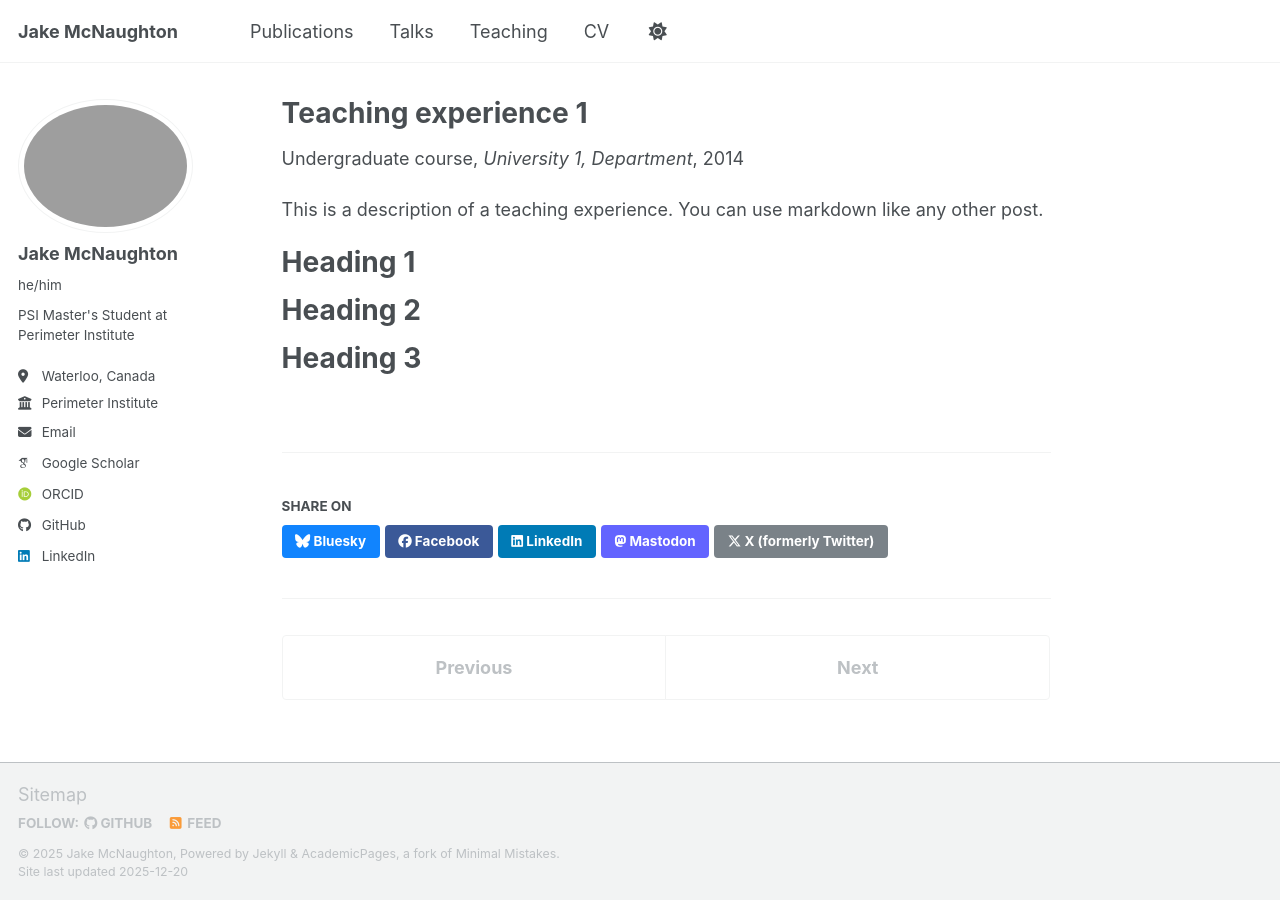
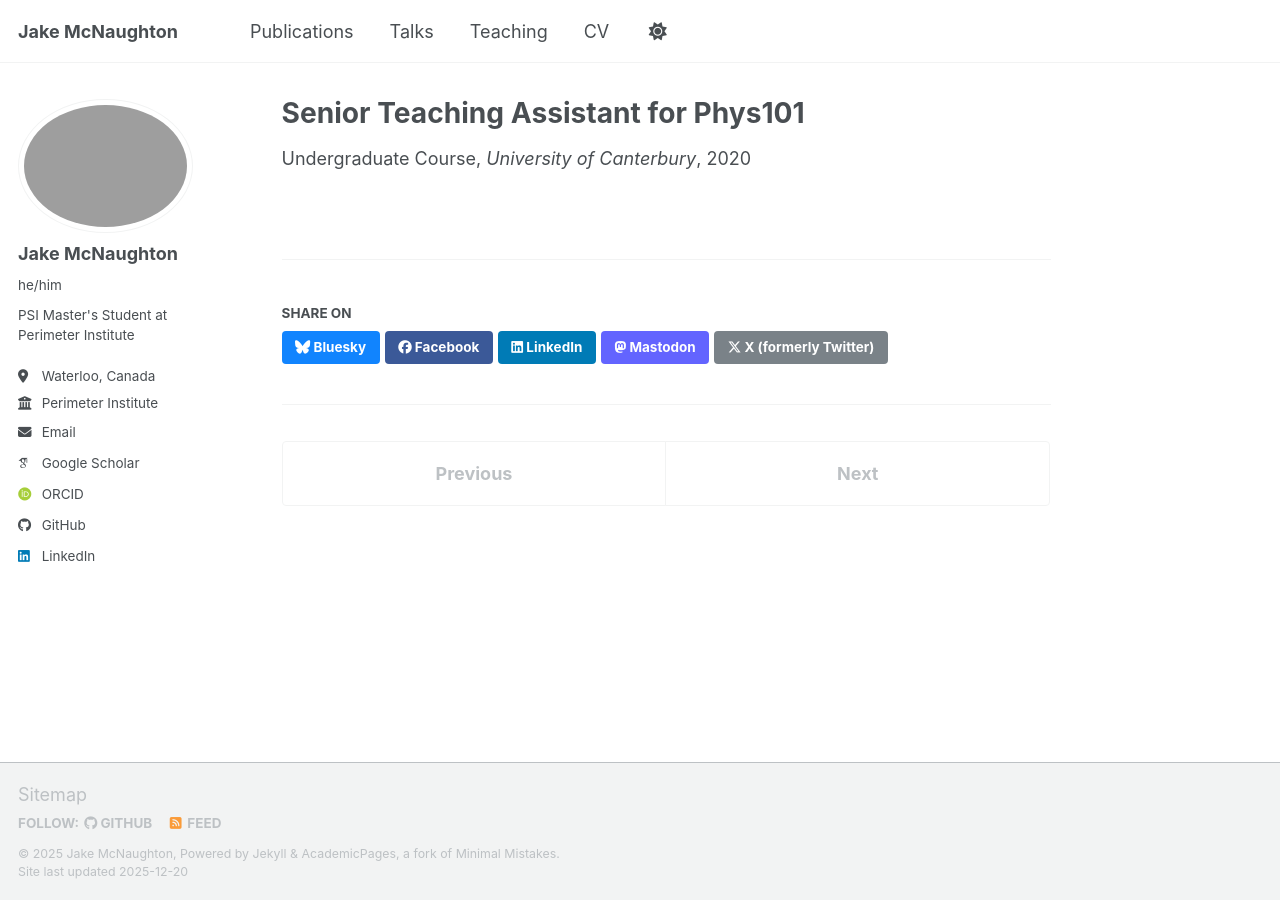
Before and after one commit to jakemcnaughton/jakemcnaughton.github.io, a Jekyll site: the page built from _teaching/2014-spring-teaching-1.md, in a window 1280 px wide. Built offline with Jekyll 4.4.1, drawn with Linux system fonts in a browser that asks for light colours; some web fonts are replaced; a script bundle is joined from its source files by our own code; library files that are not in the unit come from our copies.

Commit message:
Revise teaching experience for Phys101
Updated teaching experience details including title, venue, date, and location.

```diff
--- a/_teaching/2014-spring-teaching-1.md
+++ b/_teaching/2014-spring-teaching-1.md
@@ -1,20 +1,9 @@
 ---
-title: "Teaching experience 1"
+title: "Senior Teaching Assistant for Phys101"
 collection: teaching
-type: "Undergraduate course"
+type: "Undergraduate Course"
 permalink: /teaching/2014-spring-teaching-1
-venue: "University 1, Department"
-date: 2014-01-01
-location: "City, Country"
+venue: "University of Canterbury"
+date: 2020-01-01
+location: "Christchurch, New Zealand"
 ---
-
-This is a description of a teaching experience. You can use markdown like any other post.
-
-Heading 1
-======
-
-Heading 2
-======
-
-Heading 3
-======
```
